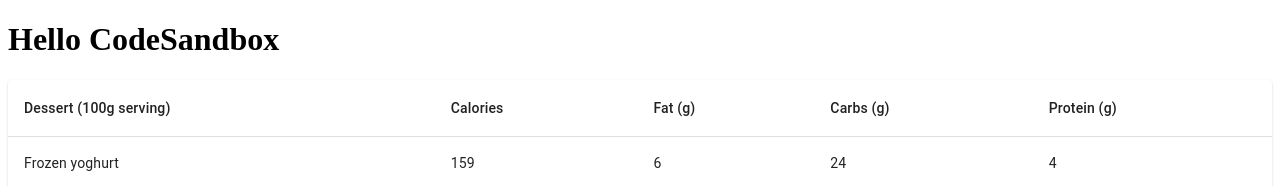
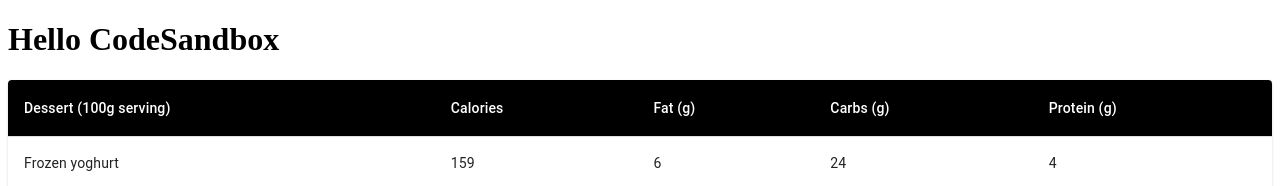
Before and after one commit to AK-Conas/BasicComponents, a React (Create React App) app: page / in a window 1280 px wide. Shown: the top 186 px of the page. Built offline with nearby package versions, Linux system fonts and the light colour scheme.

Commit message:
Update CGrid.jsx

```diff
--- a/src/CGrid.jsx
+++ b/src/CGrid.jsx
@@ -1,32 +1,42 @@
 import * as React from "react";
+import { styled } from "@mui/material/styles";
 import Table from "@mui/material/Table";
 import TableBody from "@mui/material/TableBody";
-import TableCell from "@mui/material/TableCell";
+import TableCell, { tableCellClasses } from "@mui/material/TableCell";
 import TableContainer from "@mui/material/TableContainer";
 import TableHead from "@mui/material/TableHead";
 import TableRow from "@mui/material/TableRow";
 import Paper from "@mui/material/Paper";
 
-export default function BasicTable({ cHeaderData, cGridData }) {
+const StyledTableCell = styled(TableCell)(({ theme }) => ({
+  [`&.${tableCellClasses.head}`]: {
+    backgroundColor: theme.palette.common.black,
+    color: theme.palette.common.white,
+  },
+  [`&.${tableCellClasses.body}`]: {
+    fontSize: 14,
+  },
+}));
+const CGrid = ({ cHeaderData, cGridData, CTooltipText }) => {
   return (
     <TableContainer component={Paper}>
-      <Table sx={{ minWidth: 650 }} aria-label="simple table">
+      <Table sx={{ minWidth: 650 }} aria-label={CTooltipText}>
         <TableHead>
           <TableRow>
             {cHeaderData.map((row, index) => (
-              <TableCell key={index}>{row}</TableCell>
+              <StyledTableCell key={index}>{row}</StyledTableCell>
             ))}
           </TableRow>
         </TableHead>
         <TableBody>
-          {cGridData.map((row, index) => (
+          {cGridData.map((gridRow, index) => (
             <TableRow
               key={index}
               sx={{ "&:last-child td, &:last-child th": { border: 0 } }}
             >
-              {row.map((value, index) => (
+              {gridRow.map((rowData, index) => (
                 <TableCell component="th" scope="row">
-                  {value.value}
+                  {rowData.value}
                 </TableCell>
               ))}
             </TableRow>
@@ -35,4 +45,6 @@ export default function BasicTable({ cHeaderData, cGridData }) {
       </Table>
     </TableContainer>
   );
-}
+};
+
+export default CGrid;
```
